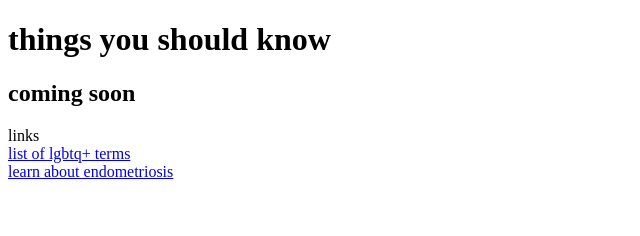
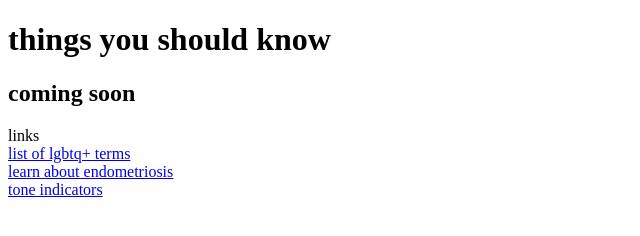
Before and after one commit to yvonne0711/things-to-learn, a plain HTML site: page index.html in a window 1280 px wide. Shown: the whole page, without its empty margins (0-640 px from the left). Drawn offline with Linux system fonts and the light colour scheme.

Commit message:
Update index.html

```diff
--- a/index.html
+++ b/index.html
@@ -16,6 +16,8 @@
         <a href="https://www.stonewall.org.uk/help-advice/faqs-and-glossary/list-lgbtq-terms" target="_blank">list of lgbtq+ terms</a>
         <br>
         <a href="https://www.endometriosis-uk.org/understanding-endometriosis" target="_blank">learn about endometriosis</a>
+        <br>
+        <a href="https://toneindicators.carrd.co/" target="_blank">tone indicators</a>
     </p>
 </body>
 </html>
```
